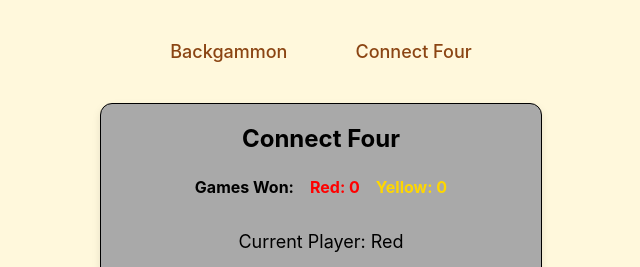
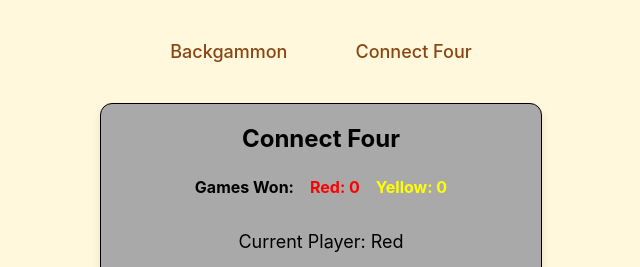
Before and after one commit to annmarie/play_a_game, a React (Vite) app: page /connect4 in a window 1280 px wide. Shown: the top 267 px of the page, without its empty margins (319-959 px from the left). Built offline with nearby package versions, Linux system fonts and the light colour scheme.

Commit message:
fixed connect4 score bar color

```diff
--- a/src/Connect4/index.jsx
+++ b/src/Connect4/index.jsx
@@ -40,7 +40,7 @@ const Connect4 = () => {
         <div className={styles.gameScore}>
           <div>Games Won:</div>
           <div style={{color: 'red'}}>{PLAYER_ONE}: {state.gamesWon?.[PLAYER_ONE] || 0}</div>
-          <div style={{color: 'gold'}}>{PLAYER_TWO}: {state.gamesWon?.[PLAYER_TWO] || 0}</div>
+          <div style={{color: 'yellow'}}>{PLAYER_TWO}: {state.gamesWon?.[PLAYER_TWO] || 0}</div>
         </div>
 
         <StatusBox
```
